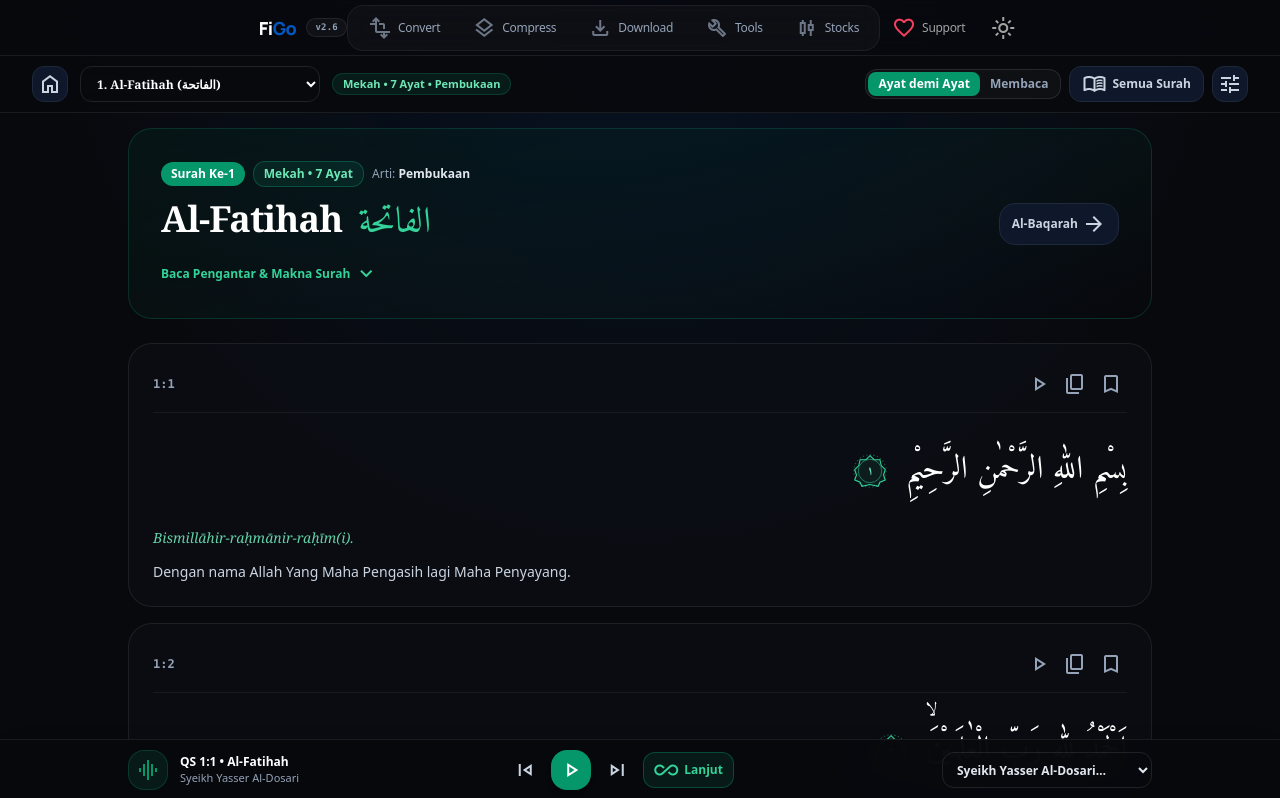
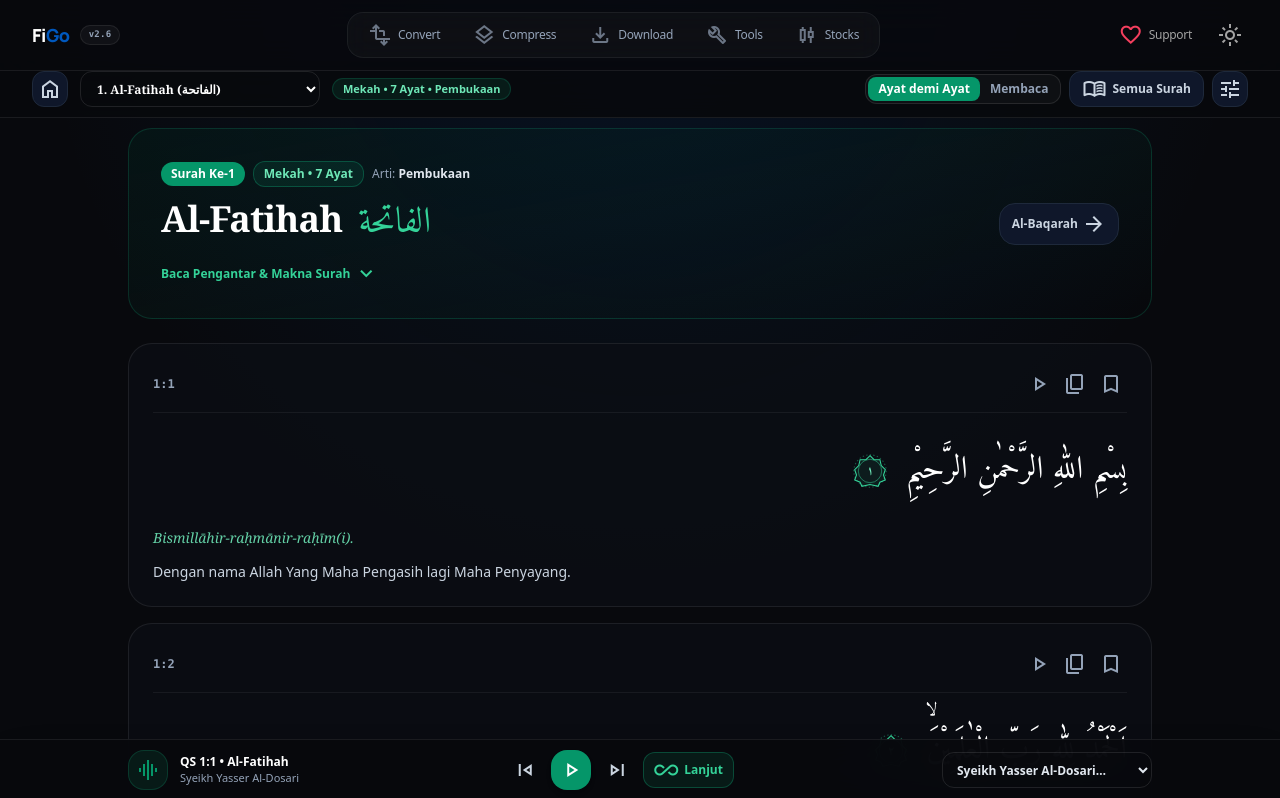
Before and after one commit to FikFikk/figo, a Nuxt app: page /quran in a window 1280 px wide. Shown: the top 798 px of the page. Built offline with nearby package versions, Linux system fonts and the light colour scheme; a web font is replaced by a local one.

Commit message:
fix(layout): restore full-width alignment on FiGo navbar and calibrate top offset

```diff
--- a/app/components/AppNavbar.vue
+++ b/app/components/AppNavbar.vue
@@ -1,12 +1,12 @@
 <template>
   <!-- Header navigasi minimalis dark/light -->
-  <nav class="fixed top-0 inset-x-0 w-full h-14 z-50 backdrop-blur-xl transition-all duration-300 border-b flex items-center"
+  <nav class="fixed top-0 inset-x-0 w-full z-50 backdrop-blur-xl transition-transform duration-300 border-b"
     :class="[
-      isFiGoNavbarHidden && route.path.startsWith('/quran') ? '-translate-y-full opacity-0 pointer-events-none' : 'translate-y-0 opacity-100',
+      isFiGoNavbarHidden && route.path.startsWith('/quran') ? '-translate-y-full pointer-events-none' : 'translate-y-0',
       isDark ? 'bg-[#08090d]/85 border-white/[0.08] text-slate-100' : 'bg-white/85 border-slate-200/80 text-slate-900 shadow-xs'
     ]"
   >
-    <div class="flex justify-between items-center px-4 sm:px-6 md:px-8 py-3 max-w-7xl mx-auto">
+    <div class="flex justify-between items-center px-4 sm:px-6 md:px-8 py-3 max-w-7xl mx-auto w-full">
       <!-- Logo brand teks tanpa ikon F -->
       <div class="flex items-center gap-3">
         <NuxtLink to="/" class="flex items-center gap-2.5 group">
--- a/app/pages/quran.vue
+++ b/app/pages/quran.vue
@@ -6,7 +6,7 @@
     <header
       class="fixed inset-x-0 z-40 border-b backdrop-blur-xl transition-[top] duration-300 ease-in-out px-4 py-2.5 sm:px-6 md:px-8 shadow-xs"
       :class="[
-        isFiGoNavbarHidden ? 'top-0' : 'top-14',
+        isFiGoNavbarHidden ? 'top-0' : 'top-[61px]',
         isDark ? 'border-white/[0.08] bg-[#08090d]/90 text-slate-100' : 'border-slate-200/80 bg-white/90 text-slate-900'
       ]"
     >
```
